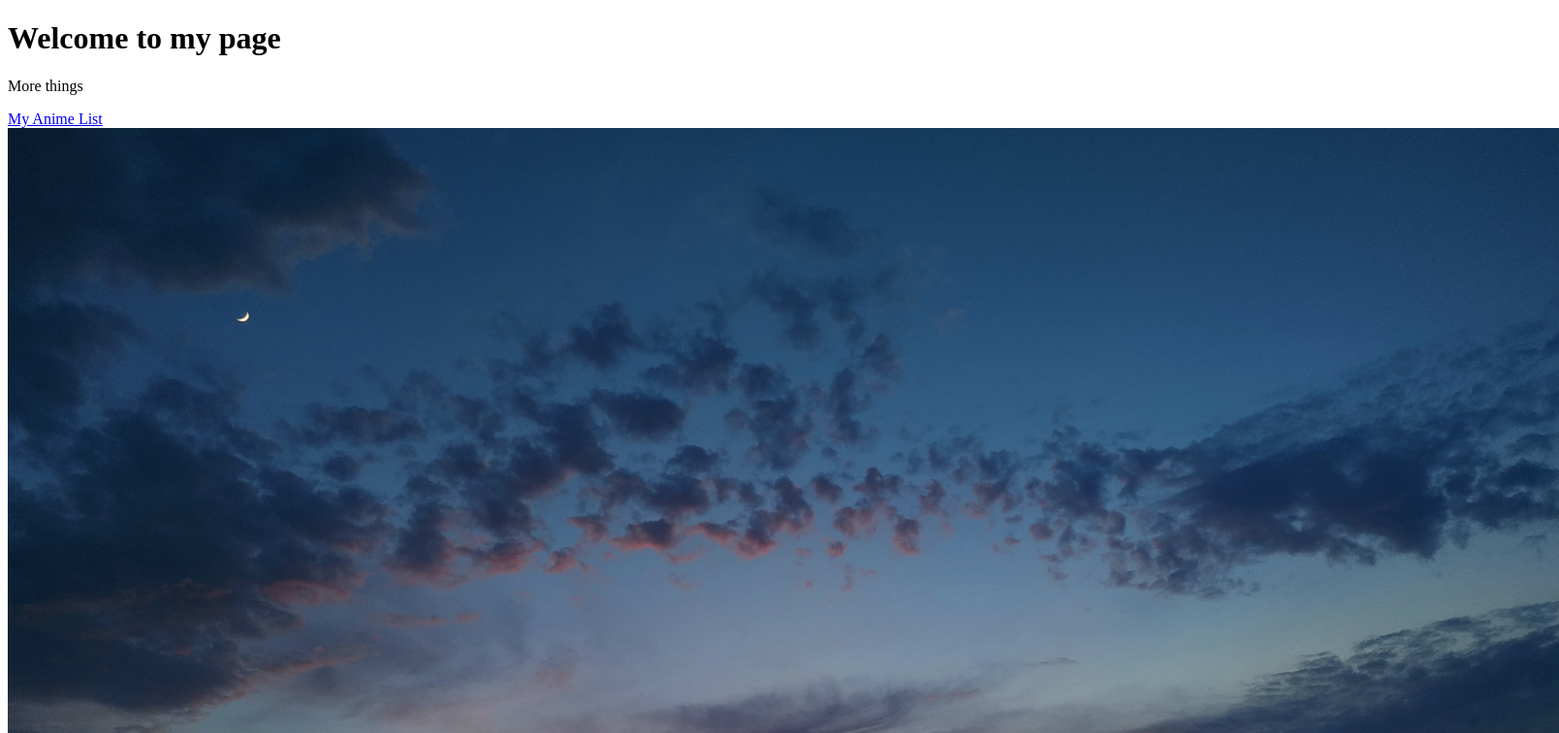
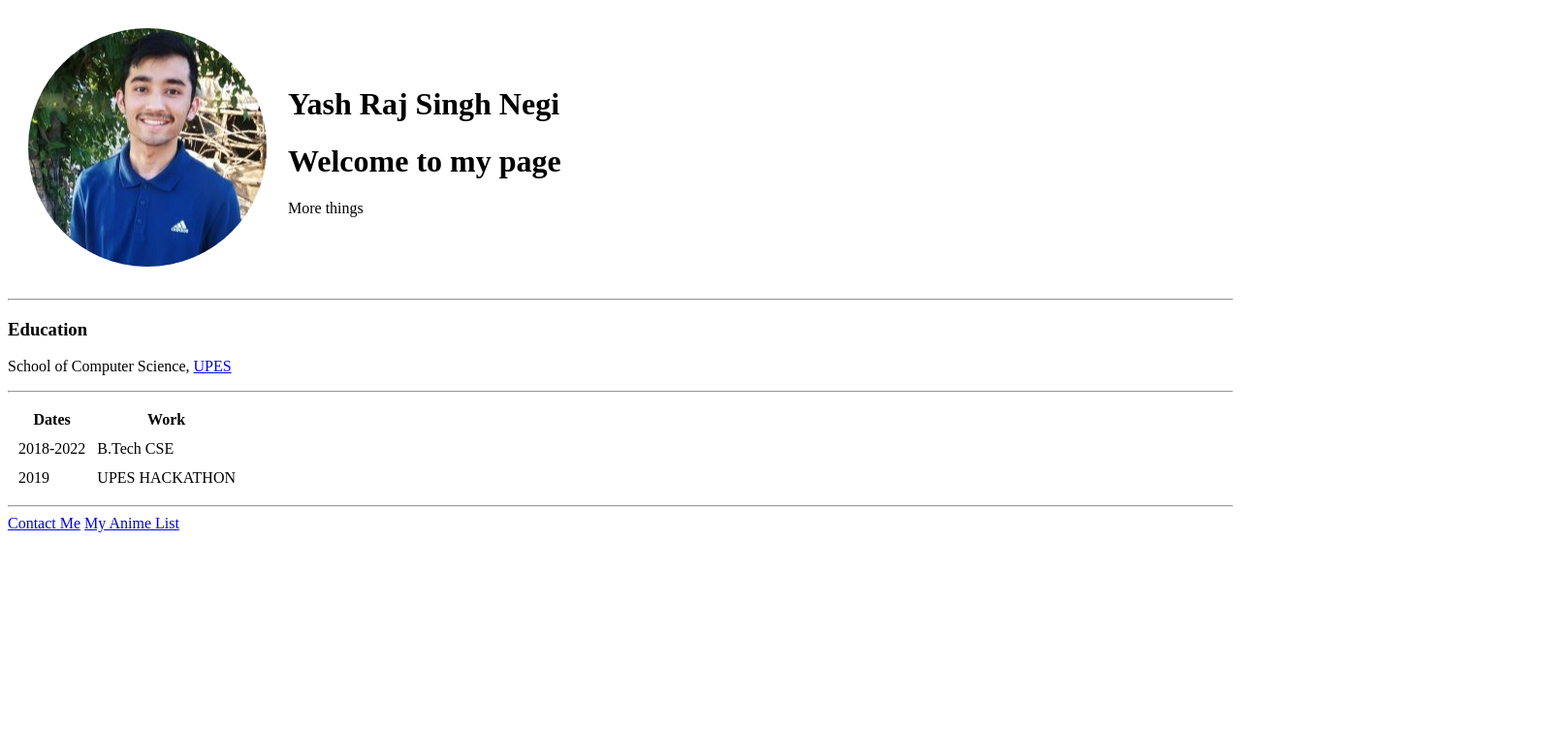
Before and after one commit to alphanumerichyphen/alphanumerichyphen.github.io, a plain HTML site: page index.html in a window 1280 px wide. Shown: the top 756 px of the page at 97% size, 1608 px wide, since content can reach past the window. Drawn offline with Linux system fonts and the light colour scheme.

Commit message:
Adding forms and links

```diff
--- a/index.html
+++ b/index.html
@@ -1,16 +1,58 @@
 <!DOCTYPE html>
 <html>
 <head>
-	<title>Something</title>
+	<title>Yash Raj's Personal Site</title>
 	<meta charset="UTF-8">
 	<meta name="Description" content="Info about your page.">
 	<meta name="author" content="Yash Raj Singh Negi">
 </head>
 
 <body>
+	<table cellspacing="20">
+		<tr>
+			<td><img src="profilepic.png" alt="Yash Raj profile pic" /></td>
+			<td>
+				<h1>Yash Raj Singh Negi</h1>
+				<h1>Welcome to my page</h1>
+				<p>More things</p>
+			</td>
+		</tr>
+	</table>
+	<!-- <img src="profilepic.png" alt="Yash Raj profile pic" />
+	<h1>Yash Raj Singh Negi</h1>
 	<h1>Welcome to my page</h1>
 	<p>More things</p>
+	-->
+	<hr />
+	<p>
+		<h3><strong>Education</strong></h3>
+		School of Computer Science, <a href="https://www.upes.ac.in">UPES</a>
+	</p>
+	<hr />
+	<table cellspacing="10">
+		<thead>
+			<tr>
+				<th>Dates</th>
+				<th>Work</th>
+			</tr>
+		</thead>
+		<tbody>
+			<tr>
+				<td>2018-2022</td>
+				<td>B.Tech CSE</td>
+			</tr>
+			<tr>
+				<td>2019</td>
+				<td>UPES HACKATHON</td>
+			</tr>
+		</tbody>
+		<tfoot>
+
+		</tfoot>
+	</table>
+	<hr>
+	<a href="contact.html">Contact Me</a>
 	<a href="https://myanimelist.net/profile/K_4US">My Anime List</a>
-	<img src="dusk.jpg" alt="This is a bg" height="900" width="1600">
+	<!-- <img src="dusk.jpg" alt="This is a bg" height="900" width="1600"> -->
 </body>
 </html>
```
Also changed, not shown: contact.html (added, +26 -0 lines), profilepic.png (added).
